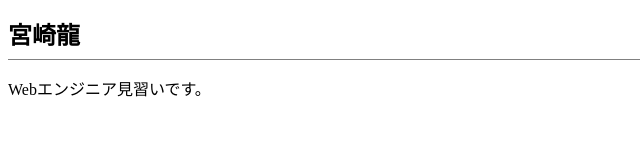
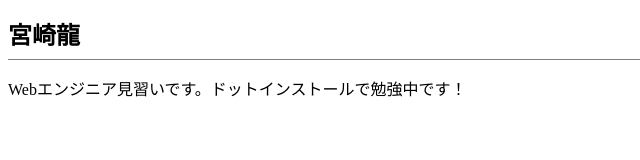
Before and after one commit to shrine-dragon/dotinstall.github.io, a plain HTML site: page index.html in a window 1280 px wide. Shown: the whole page, without its empty margins (0-640 px from the left). Drawn offline with Linux system fonts and the light colour scheme.

Commit message:
Add files via upload

```diff
--- a/index.html
+++ b/index.html
@@ -7,6 +7,6 @@
   </head>
   <body>
     <h1>宮崎龍</h1>
-    <p>Webエンジニア見習いです。</p>
+    <p>Webエンジニア見習いです。ドットインストールで勉強中です！</p>
   </body>
 </html>
```
